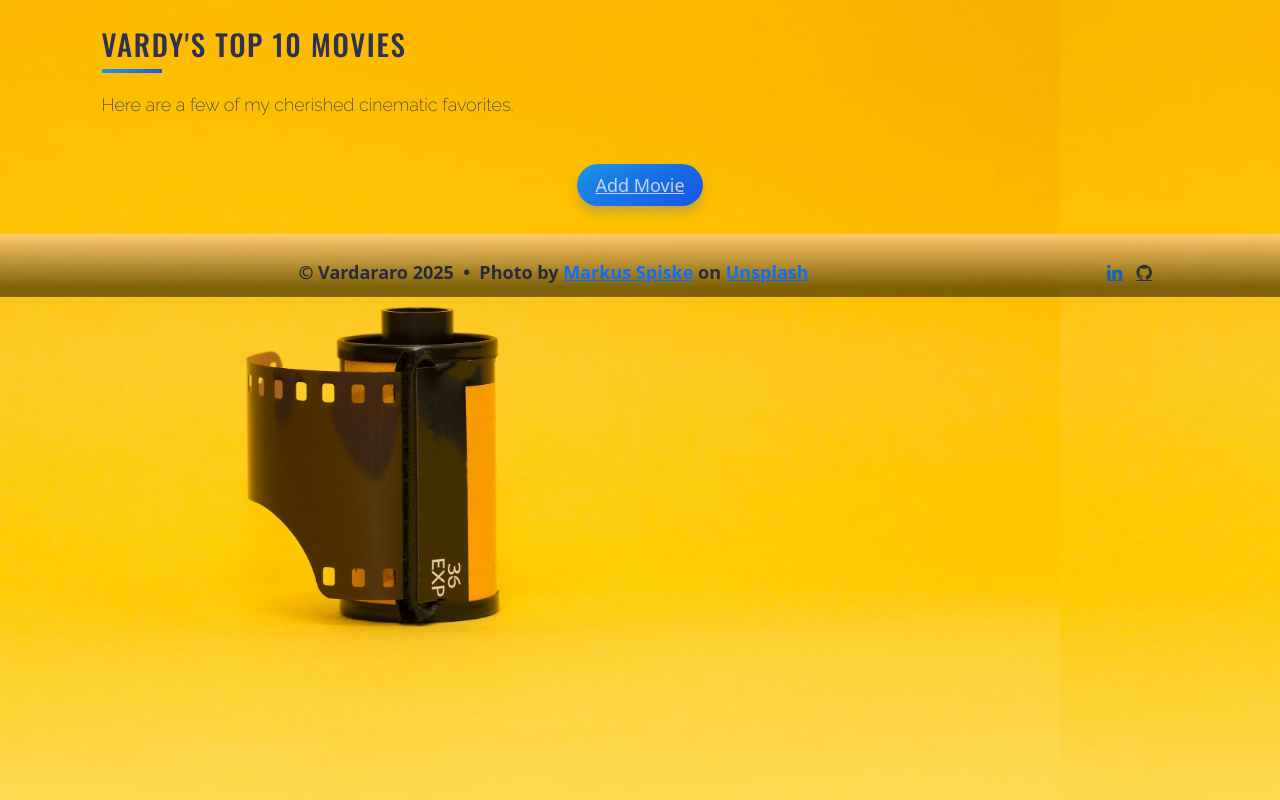
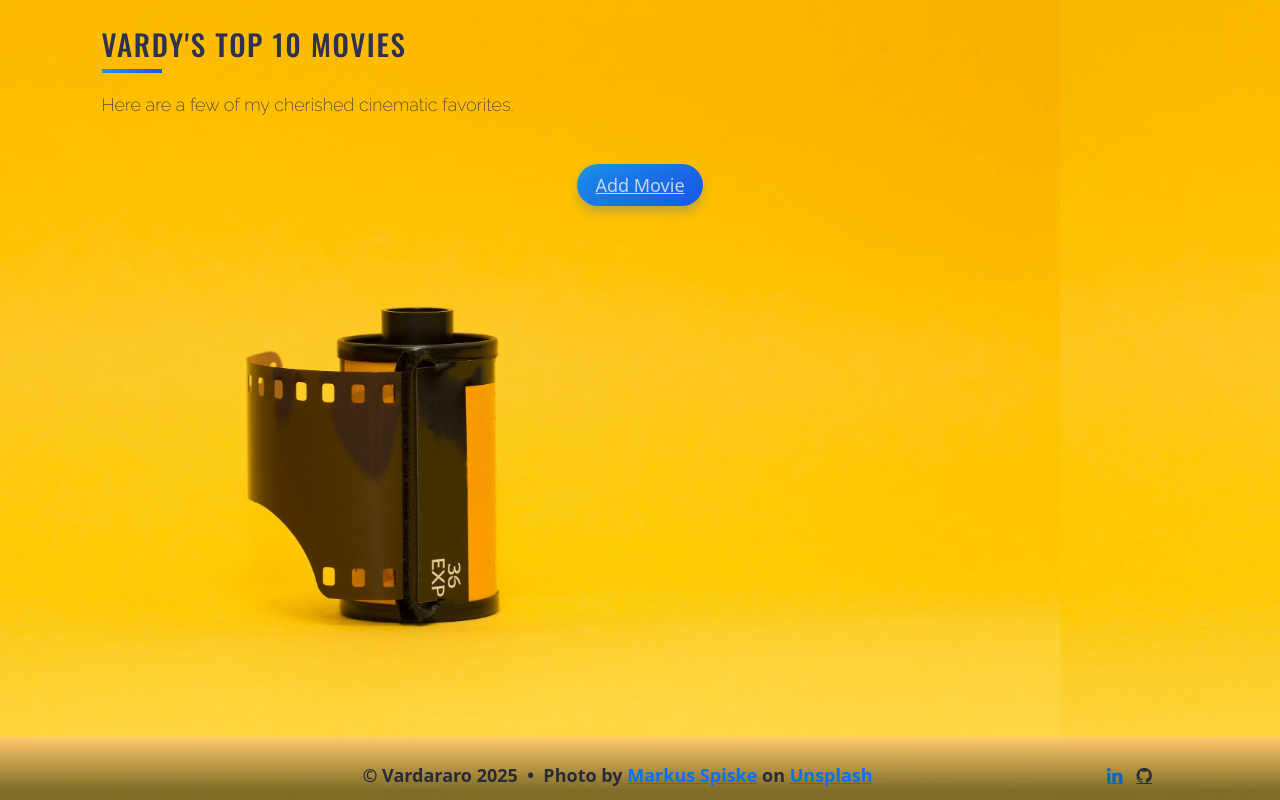
Before and after one commit to Vardararo/movie-list, a Flask app: page / in a window 1280 px wide. Run offline with Flask 3, Linux system fonts and the light colour scheme; some libraries are stand-ins or nearby versions.

Commit message:
Center footer content

```diff
--- a/static/css/styles.css
+++ b/static/css/styles.css
@@ -13,7 +13,6 @@ html {
 body {
   margin: 0;
   padding: 0;
-
   width: 100%;
   height: 100%;
   position: relative;
@@ -23,7 +22,7 @@ body {
   background: url("assets/markus-spiske-unsplash.webp");
   background-repeat: repeat;
   background-size: cover;
-  /*adjust s value for speed*/
+  /*adjusts value for speed*/
   animation: animatedBackground 300s linear infinite;
   z-index: -1;
   background-attachment: fixed;
@@ -279,7 +278,7 @@ p.overview {
 	cursor: default;
 	height: 3.5em;
 	left: 0;
-	position: relative;
+	position: fixed;
 	text-align: center;
 	width: 100%;
 	font-weight: 550;
@@ -297,5 +296,6 @@ p.overview {
 }
 .socials {
   float: right;
-  padding-right: 10%;
+  position: relative;
+  right: 10%;
 }
```
